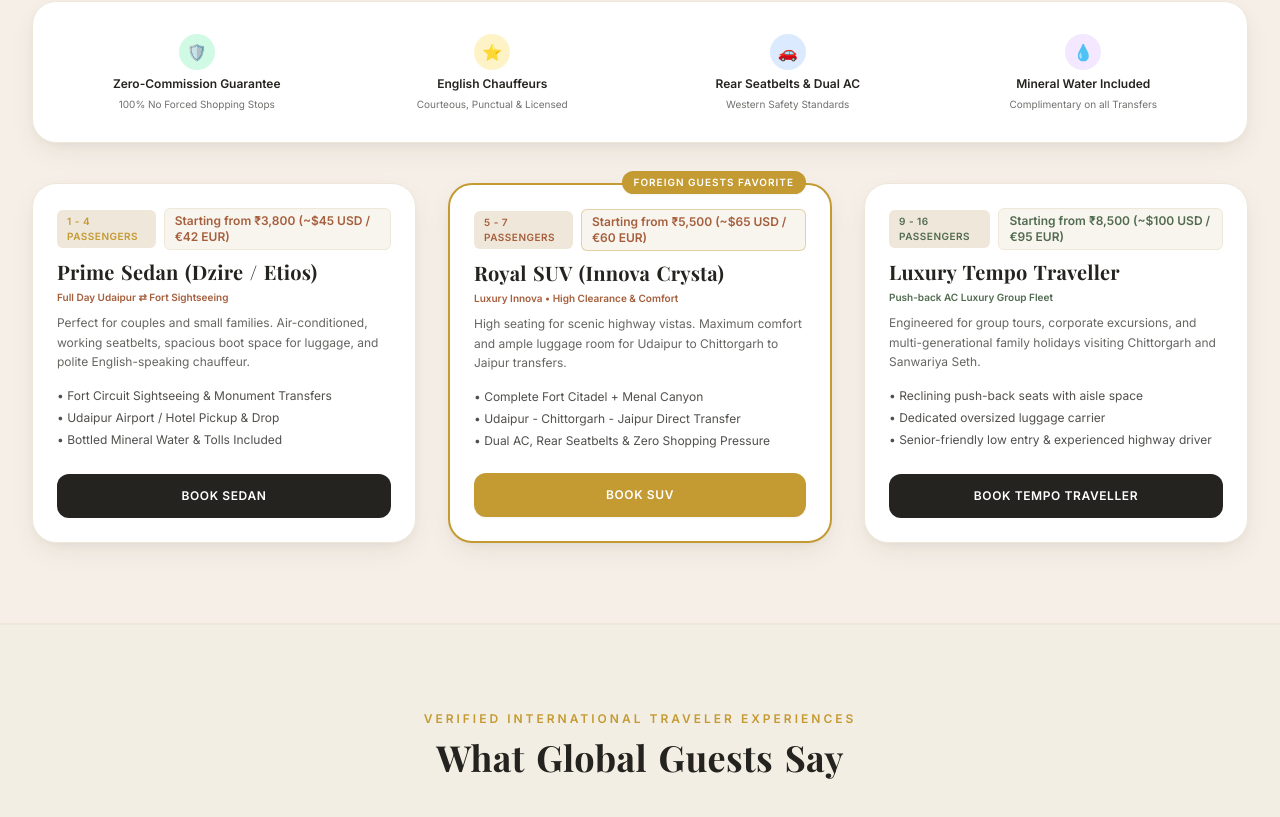
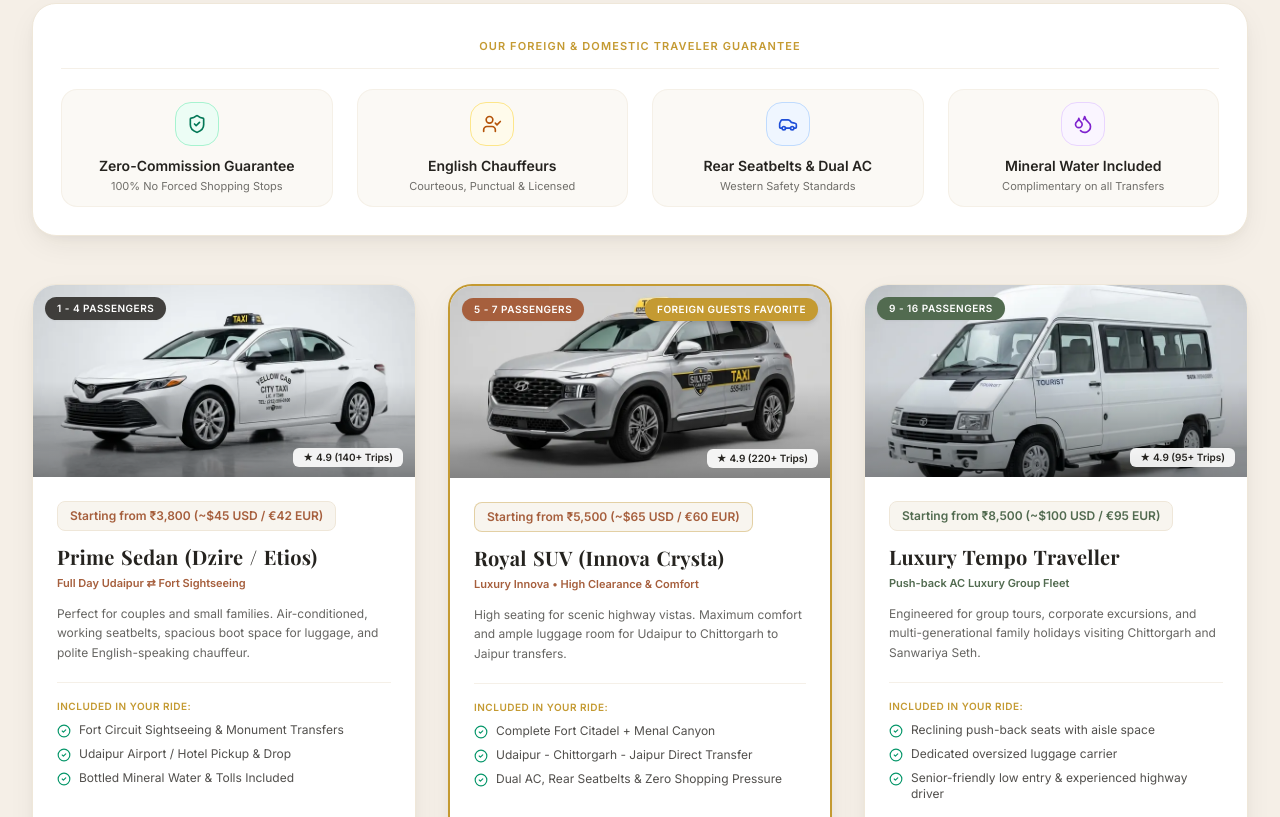
Before and after one commit to Sharmaji2516/chittorgarh-tourism, a React (Vite) app: page / in a window 1280 px wide. Shown: the part 4823-5640 px from the top of the page. Built offline with nearby package versions, Linux system fonts and the light colour scheme; a web font is replaced by a local one.

Commit message:
feat(design): upgrade taxi fleet cards with high-res vehicle imagery, luxury trust ribbon, and ratings

```diff
--- a/src/pages/HomePage.jsx
+++ b/src/pages/HomePage.jsx
@@ -13,6 +13,10 @@ import {
   Sparkles,
   ChevronRight,
   HeartHandshake,
+  ShieldCheck,
+  Car,
+  Droplets,
+  UserCheck,
 } from 'lucide-react';
 
 import Hero from '../components/Hero';
@@ -523,75 +527,125 @@ const HomePage = () => {
       {/* SECTION 6: Private Taxi & Transportation */}
       <section className="py-12 sm:py-16 lg:py-20 bg-[#EFE7D9]/40 border-y border-[#EFE7D9]">
         <div className="max-w-7xl mx-auto px-4 sm:px-6 lg:px-8">
-          <div className="text-center max-w-3xl mx-auto mb-8 sm:mb-14">
-            <span className="text-xs font-bold uppercase tracking-[0.25em] text-[#A65F3D]">
-              {taxiT.kicker || 'Sanitized AC Fleet & Transfers'}
-            </span>
-            <h2 className="text-2xl xs:text-3xl sm:text-4xl lg:text-5xl font-serif font-black text-[#25231F] mt-2">
+          {/* Header */}
+          <div className="text-center max-w-3xl mx-auto mb-10 sm:mb-12">
+            <div className="inline-flex items-center gap-2 px-4 py-1.5 rounded-full bg-[#EFE7D9] border border-[#C49A32]/30 text-[#A65F3D] text-xs font-bold uppercase tracking-[0.2em] mb-3 shadow-xs">
+              <ShieldCheck className="w-4 h-4 text-[#C49A32]" />
+              <span>{taxiT.kicker || 'Sanitized AC Fleet & Transfers'}</span>
+            </div>
+            <h2 className="text-2xl xs:text-3xl sm:text-4xl lg:text-5xl font-serif font-black text-[#25231F] leading-tight">
               {taxiT.heading || 'Private Taxi & Cab Service'}
             </h2>
-            <p className="text-xs sm:text-sm text-[#25231F]/70 mt-3 leading-relaxed">
+            <p className="text-xs sm:text-sm text-[#25231F]/70 mt-3 max-w-2xl mx-auto leading-relaxed">
               {taxiT.desc ||
                 'Safe, sanitized private transfers with experienced local chauffeurs. Pickup from Udaipur Airport, Chittorgarh Railway Station, or your hotel doorstep.'}
             </p>
           </div>
 
           {/* International Anti-Scam & Trust Assurance Ribbon */}
-          <div className="bg-white rounded-2xl sm:rounded-3xl p-4 sm:p-6 border border-[#EFE7D9] shadow-heritage mb-8 sm:mb-10 grid grid-cols-2 md:grid-cols-4 gap-4 text-center">
-            <div className="flex flex-col items-center gap-1.5 p-2">
-              <span className="w-9 h-9 rounded-full bg-emerald-100 text-emerald-800 flex items-center justify-center text-base">🛡️</span>
-              <span className="text-xs font-bold text-[#25231F]">Zero-Commission Guarantee</span>
-              <span className="text-[10px] text-[#25231F]/65 leading-tight">100% No Forced Shopping Stops</span>
+          <div className="bg-white rounded-3xl p-5 sm:p-7 border border-[#EFE7D9] shadow-heritage mb-10 sm:mb-12">
+            <div className="text-center mb-5 pb-3 border-b border-[#EFE7D9]/60">
+              <span className="text-[11px] font-bold uppercase tracking-widest text-[#C49A32]">
+                Our Foreign &amp; Domestic Traveler Guarantee
+              </span>
             </div>
-            <div className="flex flex-col items-center gap-1.5 p-2">
-              <span className="w-9 h-9 rounded-full bg-amber-100 text-amber-800 flex items-center justify-center text-base">⭐</span>
-              <span className="text-xs font-bold text-[#25231F]">English Chauffeurs</span>
-              <span className="text-[10px] text-[#25231F]/65 leading-tight">Courteous, Punctual &amp; Licensed</span>
+            <div className="grid grid-cols-2 md:grid-cols-4 gap-4 sm:gap-6">
+              <div className="flex flex-col items-center text-center p-3 rounded-2xl bg-[#F8F5EF]/60 hover:bg-[#F8F5EF] transition-colors border border-[#EFE7D9]/50">
+                <div className="w-11 h-11 rounded-2xl bg-emerald-50 border border-emerald-200 text-emerald-700 flex items-center justify-center mb-2.5 shadow-xs">
+                  <ShieldCheck className="w-5 h-5" />
                 </div>
-            <div className="flex flex-col items-center gap-1.5 p-2">
-              <span className="w-9 h-9 rounded-full bg-blue-100 text-blue-800 flex items-center justify-center text-base">🚗</span>
-              <span className="text-xs font-bold text-[#25231F]">Rear Seatbelts &amp; Dual AC</span>
-              <span className="text-[10px] text-[#25231F]/65 leading-tight">Western Safety Standards</span>
+                <span className="text-xs sm:text-sm font-bold text-[#25231F]">Zero-Commission Guarantee</span>
+                <span className="text-[11px] text-[#25231F]/65 mt-0.5">100% No Forced Shopping Stops</span>
               </div>
-            <div className="flex flex-col items-center gap-1.5 p-2">
-              <span className="w-9 h-9 rounded-full bg-purple-100 text-purple-800 flex items-center justify-center text-base">💧</span>
-              <span className="text-xs font-bold text-[#25231F]">Mineral Water Included</span>
-              <span className="text-[10px] text-[#25231F]/65 leading-tight">Complimentary on all Transfers</span>
+
+              <div className="flex flex-col items-center text-center p-3 rounded-2xl bg-[#F8F5EF]/60 hover:bg-[#F8F5EF] transition-colors border border-[#EFE7D9]/50">
+                <div className="w-11 h-11 rounded-2xl bg-amber-50 border border-amber-200 text-amber-700 flex items-center justify-center mb-2.5 shadow-xs">
+                  <UserCheck className="w-5 h-5" />
+                </div>
+                <span className="text-xs sm:text-sm font-bold text-[#25231F]">English Chauffeurs</span>
+                <span className="text-[11px] text-[#25231F]/65 mt-0.5">Courteous, Punctual &amp; Licensed</span>
+              </div>
+
+              <div className="flex flex-col items-center text-center p-3 rounded-2xl bg-[#F8F5EF]/60 hover:bg-[#F8F5EF] transition-colors border border-[#EFE7D9]/50">
+                <div className="w-11 h-11 rounded-2xl bg-blue-50 border border-blue-200 text-blue-700 flex items-center justify-center mb-2.5 shadow-xs">
+                  <Car className="w-5 h-5" />
+                </div>
+                <span className="text-xs sm:text-sm font-bold text-[#25231F]">Rear Seatbelts &amp; Dual AC</span>
+                <span className="text-[11px] text-[#25231F]/65 mt-0.5">Western Safety Standards</span>
+              </div>
+
+              <div className="flex flex-col items-center text-center p-3 rounded-2xl bg-[#F8F5EF]/60 hover:bg-[#F8F5EF] transition-colors border border-[#EFE7D9]/50">
+                <div className="w-11 h-11 rounded-2xl bg-purple-50 border border-purple-200 text-purple-700 flex items-center justify-center mb-2.5 shadow-xs">
+                  <Droplets className="w-5 h-5" />
+                </div>
+                <span className="text-xs sm:text-sm font-bold text-[#25231F]">Mineral Water Included</span>
+                <span className="text-[11px] text-[#25231F]/65 mt-0.5">Complimentary on all Transfers</span>
+              </div>
             </div>
           </div>
 
+          {/* 3 Vehicle Fleet Cards with Authentic Photos & Starting Rates */}
           <div className="grid grid-cols-1 md:grid-cols-3 gap-6 sm:gap-8">
-            {/* Sedan */}
+            {/* 1. Sedan */}
             {taxiT.sedan && (
-              <div className="bg-white rounded-2xl sm:rounded-3xl border border-[#EFE7D9] p-5 sm:p-6 shadow-heritage hover:border-[#C49A32] transition-all flex flex-col justify-between">
+              <div className="bg-white rounded-3xl border border-[#EFE7D9] overflow-hidden shadow-heritage hover:border-[#C49A32] hover:-translate-y-1 transition-all flex flex-col justify-between group">
                 <div>
-                  <div className="flex items-center justify-between gap-2 mb-2">
-                    <span className="text-[10px] font-bold uppercase tracking-wider text-[#C49A32] bg-[#EFE7D9] px-2.5 py-1 rounded-md">
+                  {/* Vehicle Image Container */}
+                  <div className="h-44 sm:h-48 relative overflow-hidden bg-gradient-to-br from-[#F8F5EF] to-[#EFE7D9]">
+                    <img
+                      src="/assets/images/sedan_taxi.webp"
+                      alt="Prime Sedan Swift Dzire or Etios"
+                      loading="lazy"
+                      className="w-full h-full object-cover group-hover:scale-105 transition-transform duration-500"
+                    />
+                    <div className="absolute inset-0 bg-gradient-to-t from-black/40 via-transparent to-transparent"></div>
+                    <span className="absolute top-3 left-3 bg-[#25231F]/85 backdrop-blur-md text-white text-[10px] font-bold uppercase tracking-wider px-3 py-1 rounded-full shadow-sm">
                       {taxiT.sedan.capacity}
                     </span>
+                    <span className="absolute bottom-2.5 right-3 bg-white/90 backdrop-blur-md text-[#25231F] text-[10px] font-bold px-2.5 py-0.5 rounded-md shadow-xs">
+                      ★ 4.9 (140+ Trips)
+                    </span>
+                  </div>
+
+                  <div className="p-6">
+                    {/* Price Pill */}
                     {taxiT.sedan.price && (
-                      <span className="text-xs font-black text-[#A65F3D] bg-[#F8F5EF] px-2.5 py-1 rounded-md border border-[#EFE7D9]">
+                      <div className="mb-3">
+                        <span className="inline-block text-xs font-black text-[#A65F3D] bg-[#F8F5EF] px-3 py-1.5 rounded-lg border border-[#EFE7D9]">
                           {taxiT.sedan.price}
                         </span>
+                      </div>
                     )}
-                  </div>
-                  <h3 className="text-lg sm:text-xl font-serif font-bold text-[#25231F] mt-1 mb-1">
+
+                    <h3 className="text-xl font-serif font-bold text-[#25231F] group-hover:text-[#A65F3D] transition-colors mb-1">
                       {taxiT.sedan.name}
                     </h3>
                     {taxiT.sedan.priceSub && (
-                    <p className="text-[10px] text-[#A65F3D] font-semibold mb-2">
+                      <p className="text-[11px] text-[#A65F3D] font-semibold mb-3">
                         {taxiT.sedan.priceSub}
                       </p>
                     )}
-                  <p className="text-xs text-[#25231F]/70 leading-relaxed mb-4">
+                    <p className="text-xs text-[#25231F]/70 leading-relaxed mb-5">
                       {taxiT.sedan.desc}
                     </p>
-                  <ul className="text-xs text-[#25231F]/80 space-y-1.5 mb-6">
+
+                    <div className="pt-4 border-t border-[#EFE7D9]/60">
+                      <span className="text-[10px] font-bold uppercase tracking-wider text-[#C49A32] block mb-2">
+                        Included In Your Ride:
+                      </span>
+                      <ul className="text-xs text-[#25231F]/80 space-y-2">
                         {(taxiT.sedan.features || []).map((f, i) => (
-                      <li key={i}>• {f}</li>
+                          <li key={i} className="flex items-start gap-2">
+                            <CheckCircle2 className="w-3.5 h-3.5 text-emerald-600 shrink-0 mt-0.5" />
+                            <span>{f}</span>
+                          </li>
                         ))}
                       </ul>
                     </div>
+                  </div>
+                </div>
+
+                <div className="p-6 pt-0">
                   <button
                     onClick={() =>
                       triggerPlanTrip({
@@ -599,92 +653,155 @@ const HomePage = () => {
                         category: 'Taxi',
                       })
                     }
-                  className="w-full py-3 bg-[#25231F] hover:bg-[#A65F3D] text-white rounded-xl text-xs font-bold uppercase tracking-wider transition-colors min-h-[44px]"
+                    className="w-full py-3.5 bg-[#25231F] hover:bg-[#A65F3D] text-white rounded-xl text-xs font-bold uppercase tracking-wider transition-colors shadow-sm min-h-[46px] flex items-center justify-center gap-2"
                   >
-                  {taxiT.sedan.btn || 'Book Sedan'}
+                    <MessageCircle className="w-4 h-4 text-emerald-400" />
+                    <span>{taxiT.sedan.btn || 'Book Sedan'}</span>
                   </button>
+                </div>
               </div>
             )}
 
-            {/* SUV */}
+            {/* 2. SUV (Innova Crysta) */}
             {taxiT.suv && (
-              <div className="bg-white rounded-2xl sm:rounded-3xl border-2 border-[#C49A32] p-5 sm:p-6 shadow-heritage transition-all flex flex-col justify-between relative">
-                <span className="absolute -top-3.5 right-6 bg-[#C49A32] text-white text-[10px] font-bold uppercase tracking-widest px-3 py-1 rounded-full shadow-sm">
-                  {taxiT.suv.badge || 'Most Popular'}
+              <div className="bg-white rounded-3xl border-2 border-[#C49A32] overflow-hidden shadow-heritage hover:-translate-y-1 transition-all flex flex-col justify-between relative group">
+                <span className="absolute top-3 right-3 z-10 bg-[#C49A32] text-white text-[10px] font-bold uppercase tracking-wider px-3 py-1 rounded-full shadow-md">
+                  {taxiT.suv.badge || 'Foreign Guests Favorite'}
                 </span>
+
                 <div>
-                  <div className="flex items-center justify-between gap-2 mb-2">
-                    <span className="text-[10px] font-bold uppercase tracking-wider text-[#A65F3D] bg-[#EFE7D9] px-2.5 py-1 rounded-md">
+                  {/* Vehicle Image Container */}
+                  <div className="h-44 sm:h-48 relative overflow-hidden bg-gradient-to-br from-[#F8F5EF] to-[#EFE7D9]">
+                    <img
+                      src="/assets/images/suv_taxi.webp"
+                      alt="Royal SUV Innova Crysta"
+                      loading="lazy"
+                      className="w-full h-full object-cover group-hover:scale-105 transition-transform duration-500"
+                    />
+                    <div className="absolute inset-0 bg-gradient-to-t from-black/40 via-transparent to-transparent"></div>
+                    <span className="absolute top-3 left-3 bg-[#A65F3D] text-white text-[10px] font-bold uppercase tracking-wider px-3 py-1 rounded-full shadow-sm">
                       {taxiT.suv.capacity}
                     </span>
+                    <span className="absolute bottom-2.5 right-3 bg-white/90 backdrop-blur-md text-[#25231F] text-[10px] font-bold px-2.5 py-0.5 rounded-md shadow-xs">
+                      ★ 4.9 (220+ Trips)
+                    </span>
+                  </div>
+
+                  <div className="p-6">
+                    {/* Price Pill */}
                     {taxiT.suv.price && (
-                      <span className="text-xs font-black text-[#A65F3D] bg-[#F8F5EF] px-2.5 py-1 rounded-md border border-[#C49A32]/40">
+                      <div className="mb-3">
+                        <span className="inline-block text-xs font-black text-[#A65F3D] bg-[#F8F5EF] px-3 py-1.5 rounded-lg border border-[#C49A32]/40 shadow-xs">
                           {taxiT.suv.price}
                         </span>
+                      </div>
                     )}
-                  </div>
-                  <h3 className="text-lg sm:text-xl font-serif font-bold text-[#25231F] mt-1 mb-1">
+
+                    <h3 className="text-xl font-serif font-bold text-[#25231F] group-hover:text-[#A65F3D] transition-colors mb-1">
                       {taxiT.suv.name}
                     </h3>
                     {taxiT.suv.priceSub && (
-                    <p className="text-[10px] text-[#A65F3D] font-semibold mb-2">
+                      <p className="text-[11px] text-[#A65F3D] font-semibold mb-3">
                         {taxiT.suv.priceSub}
                       </p>
                     )}
-                  <p className="text-xs text-[#25231F]/70 leading-relaxed mb-4">
+                    <p className="text-xs text-[#25231F]/70 leading-relaxed mb-5">
                       {taxiT.suv.desc}
                     </p>
-                  <ul className="text-xs text-[#25231F]/80 space-y-1.5 mb-6">
+
+                    <div className="pt-4 border-t border-[#EFE7D9]/60">
+                      <span className="text-[10px] font-bold uppercase tracking-wider text-[#C49A32] block mb-2">
+                        Included In Your Ride:
+                      </span>
+                      <ul className="text-xs text-[#25231F]/80 space-y-2">
                         {(taxiT.suv.features || []).map((f, i) => (
-                      <li key={i}>• {f}</li>
+                          <li key={i} className="flex items-start gap-2">
+                            <CheckCircle2 className="w-3.5 h-3.5 text-emerald-600 shrink-0 mt-0.5" />
+                            <span>{f}</span>
+                          </li>
                         ))}
                       </ul>
                     </div>
+                  </div>
+                </div>
+
+                <div className="p-6 pt-0">
                   <button
                     onClick={() =>
                       triggerPlanTrip({
-                      itemName: 'Royal SUV Taxi (Innova / Ertiga)',
+                        itemName: 'Royal SUV Taxi (Innova Crysta)',
                         category: 'Taxi',
                       })
                     }
-                  className="w-full py-3 bg-[#C49A32] hover:bg-[#b08728] text-white rounded-xl text-xs font-bold uppercase tracking-wider transition-colors shadow-sm min-h-[44px]"
+                    className="w-full py-3.5 bg-[#C49A32] hover:bg-[#b08728] text-white rounded-xl text-xs font-bold uppercase tracking-wider transition-colors shadow-md min-h-[46px] flex items-center justify-center gap-2"
                   >
-                  {taxiT.suv.btn || 'Book SUV'}
+                    <MessageCircle className="w-4 h-4 text-white" />
+                    <span>{taxiT.suv.btn || 'Book SUV'}</span>
                   </button>
+                </div>
               </div>
             )}
 
-            {/* Tempo Traveller */}
+            {/* 3. Tempo Traveller */}
             {taxiT.tempo && (
-              <div className="bg-white rounded-2xl sm:rounded-3xl border border-[#EFE7D9] p-5 sm:p-6 shadow-heritage hover:border-[#C49A32] transition-all flex flex-col justify-between">
+              <div className="bg-white rounded-3xl border border-[#EFE7D9] overflow-hidden shadow-heritage hover:border-[#C49A32] hover:-translate-y-1 transition-all flex flex-col justify-between group">
                 <div>
-                  <div className="flex items-center justify-between gap-2 mb-2">
-                    <span className="text-[10px] font-bold uppercase tracking-wider text-[#526B50] bg-[#EFE7D9] px-2.5 py-1 rounded-md">
+                  {/* Vehicle Image Container */}
+                  <div className="h-44 sm:h-48 relative overflow-hidden bg-gradient-to-br from-[#F8F5EF] to-[#EFE7D9]">
+                    <img
+                      src="/assets/images/tempo_traveller.webp"
+                      alt="Luxury Tempo Traveller"
+                      loading="lazy"
+                      className="w-full h-full object-cover group-hover:scale-105 transition-transform duration-500"
+                    />
+                    <div className="absolute inset-0 bg-gradient-to-t from-black/40 via-transparent to-transparent"></div>
+                    <span className="absolute top-3 left-3 bg-[#526B50] text-white text-[10px] font-bold uppercase tracking-wider px-3 py-1 rounded-full shadow-sm">
                       {taxiT.tempo.capacity}
                     </span>
+                    <span className="absolute bottom-2.5 right-3 bg-white/90 backdrop-blur-md text-[#25231F] text-[10px] font-bold px-2.5 py-0.5 rounded-md shadow-xs">
+                      ★ 4.9 (95+ Trips)
+                    </span>
+                  </div>
+
+                  <div className="p-6">
+                    {/* Price Pill */}
                     {taxiT.tempo.price && (
-                      <span className="text-xs font-black text-[#526B50] bg-[#F8F5EF] px-2.5 py-1 rounded-md border border-[#EFE7D9]">
+                      <div className="mb-3">
+                        <span className="inline-block text-xs font-black text-[#526B50] bg-[#F8F5EF] px-3 py-1.5 rounded-lg border border-[#EFE7D9]">
                           {taxiT.tempo.price}
                         </span>
+                      </div>
                     )}
-                  </div>
-                  <h3 className="text-lg sm:text-xl font-serif font-bold text-[#25231F] mt-1 mb-1">
+
+                    <h3 className="text-xl font-serif font-bold text-[#25231F] group-hover:text-[#A65F3D] transition-colors mb-1">
                       {taxiT.tempo.name}
                     </h3>
                     {taxiT.tempo.priceSub && (
-                    <p className="text-[10px] text-[#526B50] font-semibold mb-2">
+                      <p className="text-[11px] text-[#526B50] font-semibold mb-3">
                         {taxiT.tempo.priceSub}
                       </p>
                     )}
-                  <p className="text-xs text-[#25231F]/70 leading-relaxed mb-4">
+                    <p className="text-xs text-[#25231F]/70 leading-relaxed mb-5">
                       {taxiT.tempo.desc}
                     </p>
-                  <ul className="text-xs text-[#25231F]/80 space-y-1.5 mb-6">
+
+                    <div className="pt-4 border-t border-[#EFE7D9]/60">
+                      <span className="text-[10px] font-bold uppercase tracking-wider text-[#C49A32] block mb-2">
+                        Included In Your Ride:
+                      </span>
+                      <ul className="text-xs text-[#25231F]/80 space-y-2">
                         {(taxiT.tempo.features || []).map((f, i) => (
-                      <li key={i}>• {f}</li>
+                          <li key={i} className="flex items-start gap-2">
+                            <CheckCircle2 className="w-3.5 h-3.5 text-emerald-600 shrink-0 mt-0.5" />
+                            <span>{f}</span>
+                          </li>
                         ))}
                       </ul>
                     </div>
+                  </div>
+                </div>
+
+                <div className="p-6 pt-0">
                   <button
                     onClick={() =>
                       triggerPlanTrip({
@@ -692,10 +809,12 @@ const HomePage = () => {
                         category: 'Taxi',
                       })
                     }
-                  className="w-full py-3 bg-[#25231F] hover:bg-[#A65F3D] text-white rounded-xl text-xs font-bold uppercase tracking-wider transition-colors min-h-[44px]"
+                    className="w-full py-3.5 bg-[#25231F] hover:bg-[#A65F3D] text-white rounded-xl text-xs font-bold uppercase tracking-wider transition-colors shadow-sm min-h-[46px] flex items-center justify-center gap-2"
                   >
-                  {taxiT.tempo.btn || 'Book Tempo Traveller'}
+                    <MessageCircle className="w-4 h-4 text-emerald-400" />
+                    <span>{taxiT.tempo.btn || 'Book Tempo Traveller'}</span>
                   </button>
+                </div>
               </div>
             )}
           </div>
```
Lines whose indentation alone changed are shown as unchanged.
